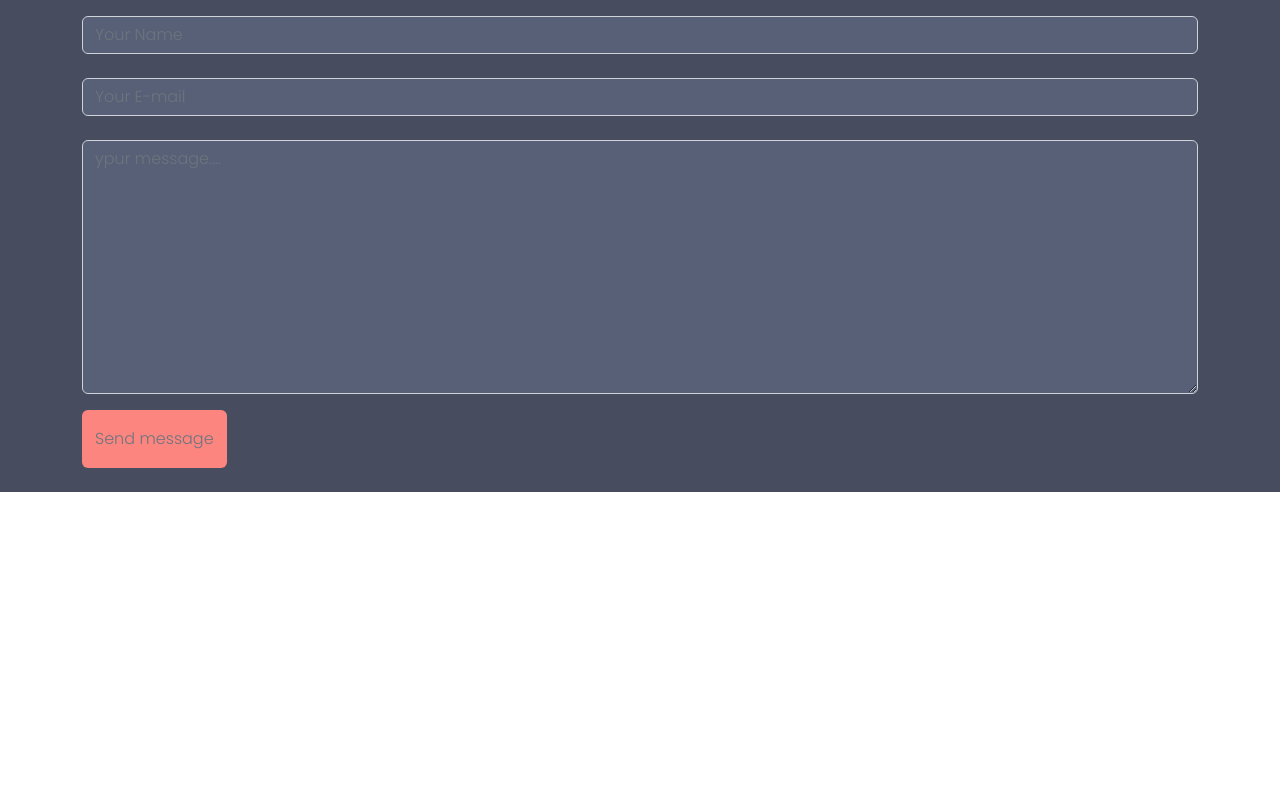
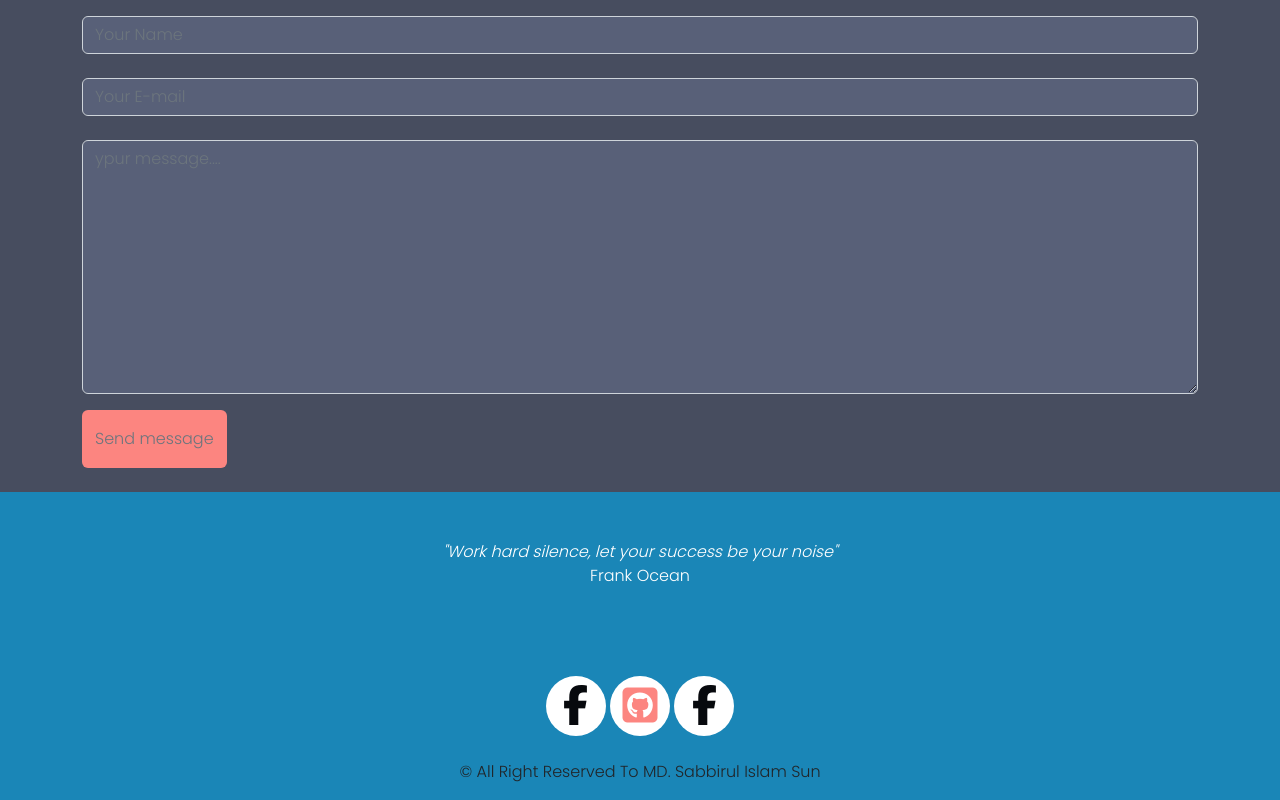
Before and after one commit to sabbirsun/Bohubrihi-Final, a plain HTML site: page index.html in a window 1280 px wide. Shown: the part 3941-4741 px from the top of the page. Before the commit the page ends 4433 px from the top, so only its background shows below. Drawn offline with nearby package versions, Linux system fonts and the light colour scheme.

Commit message:
footer section added value

```diff
--- a/css/style.css
+++ b/css/style.css
@@ -47,3 +47,19 @@ body{
 .inner-form{
     background-color: #586078;
 }
+.footer-container{
+    background-color: #1A86B7;
+}
+.circle-important{
+    width: 60px;
+    height: 60px;
+    border-radius: 50%;
+    display: inline-block;
+    background-color: white;
+    font-size: 40px;
+    text-align: center;
+    color: #FC8580;
+}
+.circle-important:hover{
+    background-color: rgb(228, 207, 220);
+}
--- a/index.html
+++ b/index.html
@@ -154,7 +154,7 @@
 
     <!-- This is protfloio section -->
 
-      <div class="container">
+      <div class="container" id="Protfloio">
         <div class="row py-5">
           <div class="col text-center">
             <h2 class="font-weight-bolder redtype-color">protfloio</h2>
@@ -219,7 +219,7 @@
 
 <!-- This is contact section -->
 
-    <div class="form-container">
+    <div class="form-container" id="Contact">
       <div class="container">
         <div class="row py-5">
           <div class="col text-white text-center m-auto">
@@ -288,6 +288,43 @@
       </div>
     </div>
 
+  <!-- This is footer section -->
+
+    <section>
+      <div class="footer-container" id="">
+        <div class="container">
+          <div class="row py-5">
+            <div class="col text-white text-center">
+              <em>"Work hard silence, let your success be your noise"</em>
+              <p>Frank Ocean</p>
+            </div>
+          </div>
+
+          <div class="row">
+            <div class="col text-center py-4">
+              <div class="circle-important">
+                <i class="fa-brands fa-facebook-f" style="color: #07090d;"></i>
+              </div>
+              <div class="circle-important">
+                <i class="fa-brands fa-square-github"></i>
+              </div>
+              <div class="circle-important">
+                <i class="fa-brands fa-facebook-f" style="color: #07090d;"></i>
+              </div>
+            </div>
+          </div>
+
+          <div class="row">
+            <div class="col text-center">
+              <p>&copy; All Right Reserved To MD. Sabbirul Islam Sun</p>
+            </div>
+          </div>
+        </div>
+      </div>
+    </section>
+
+
+
     <script src="https://cdn.jsdelivr.net/npm/bootstrap@5.2.3/dist/js/bootstrap.bundle.min.js" integrity="sha384-kenU1KFdBIe4zVF0s0G1M5b4hcpxyD9F7jL+jjXkk+Q2h455rYXK/7HAuoJl+0I4" crossorigin="anonymous"></script>
   </body>
 </html>
```
